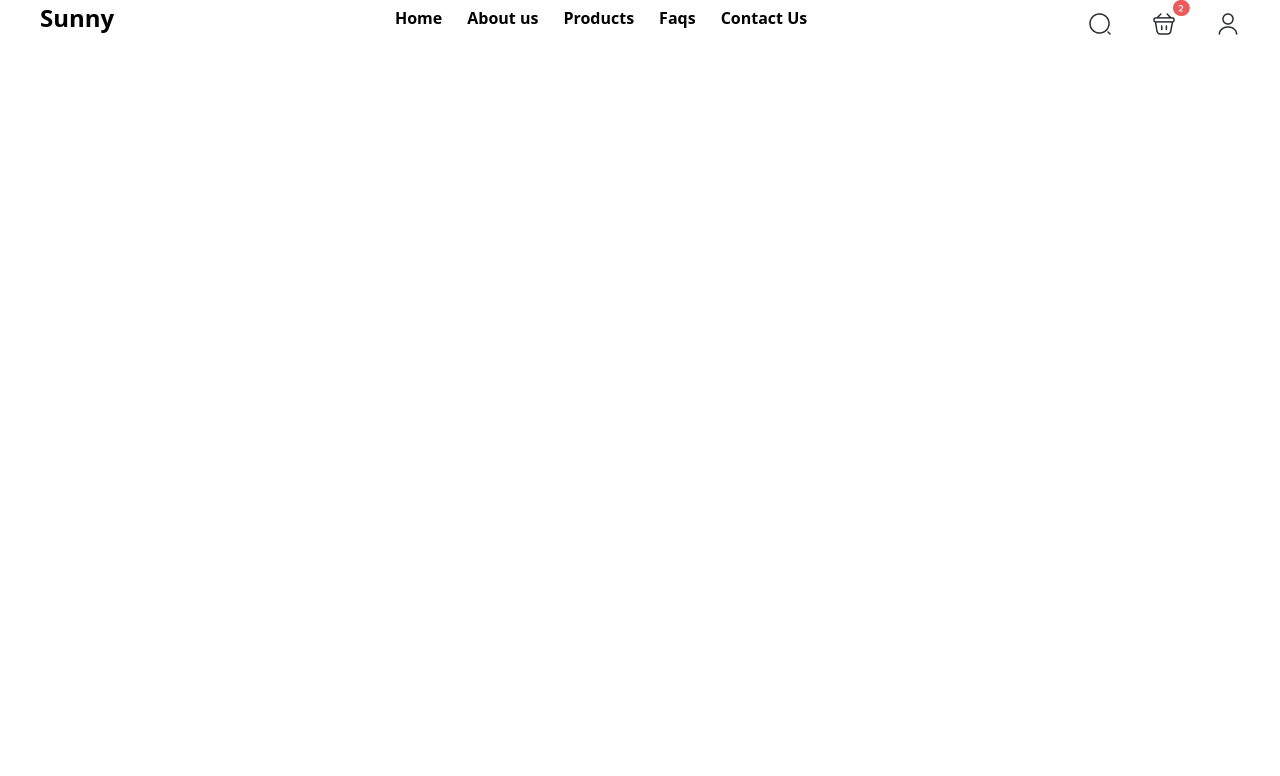
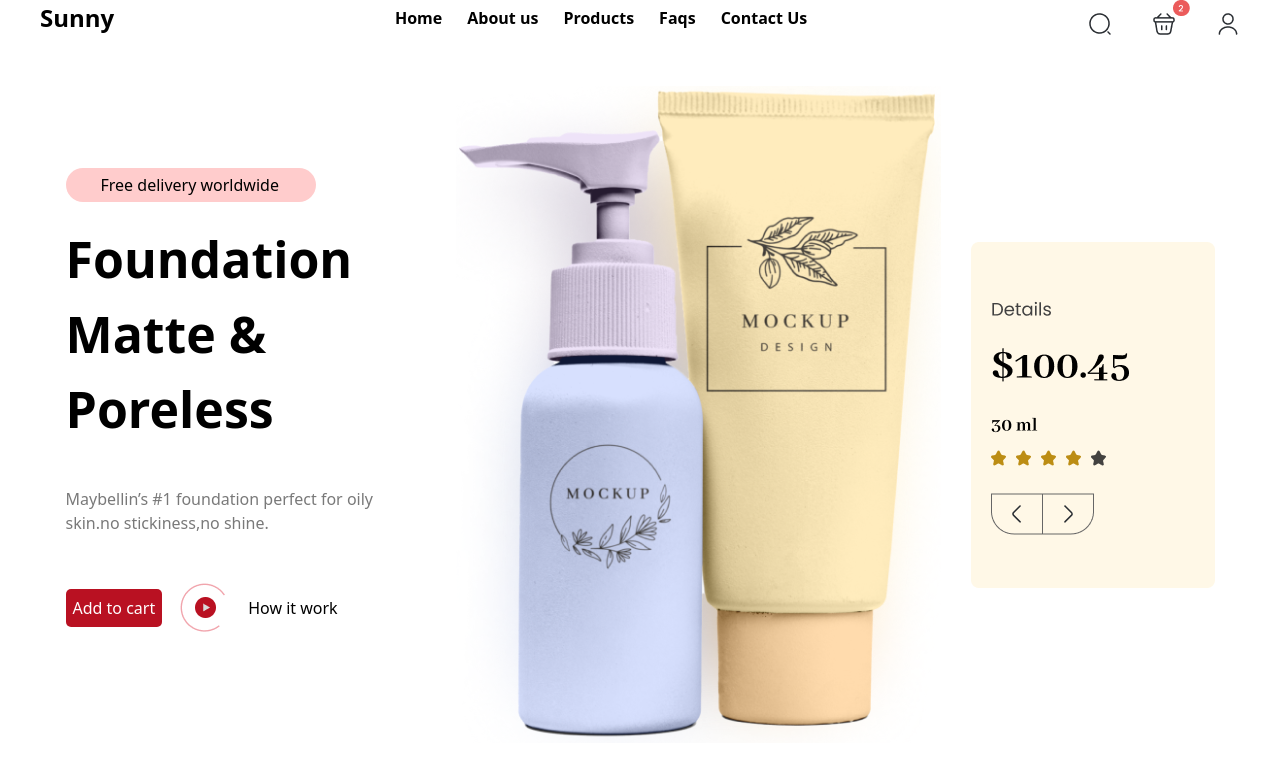
Before and after one commit to Nuraliev23/Exam2, a website: page src/index.html in a window 1280 px wide. Drawn offline with Linux system fonts and the light colour scheme.

Commit message:
add swction1

```diff
--- a/src/index.html
+++ b/src/index.html
@@ -8,8 +8,8 @@
     <link rel="stylesheet" href="./output.css">
 </head>
 
-<body>
-      <div class="flex justify-between items-center max-w-[1200px] mx-auto">
+<body class="max-w-[1200px] mx-auto">
+    <div class="flex justify-between items-center ">
         <p class="text-[24px] font-bold font-sans">Sunny</p>
         <div class="hidden md:flex md:items-center gap-[25px]">
             <p class="font-bold">Home</p>
@@ -19,7 +19,31 @@
             <p class="font-bold">Contact Us</p>
         </div>
         <img src="./Frame 2.png" alt="">
-      </div>
+    </div>
+
+    <div class="mt-[50px] text-center flex flex-col items-center justify-center gap-[30px] md:flex-row">
+        <div class="md:text-start md:w-[30%]">
+            <p class="bg-[#FFCCCC] rounded-[30px] w-[250px] py-[5px] flex place-self-center pl-[35px]  md:place-self-start">Free delivery worldwide</p>
+            <h1 class="text-[40px] font-bold py-[20px] md:text-[50px]">
+                Foundation
+                Matte &
+                Poreless
+            </h1>
+            <p class="text-[#797979] py-[20px]">Maybellin’s #1 foundation perfect
+                for oily skin.no stickiness,no shine.</p>
+            <div class="flex items-center justify-center py-[20px] md:place-self-start">
+                <button class="bg-[#B91122] text-[white] rounded-[5px] p-[7px]">Add to cart</button>
+                <img class="px-[10px]" src="./Frame 9.png" alt="">
+                <p>How it work</p>
+            </div>
+        </div>
+        <div>
+            <img src="./Group 1000001364 1.png" alt="">
+        </div>
+        <div>
+            <img src="./Frame 19.png" alt="">
+        </div>
+    </div>
 </body>
 
 </html>
```
Also changed, not shown: src/output.css.
